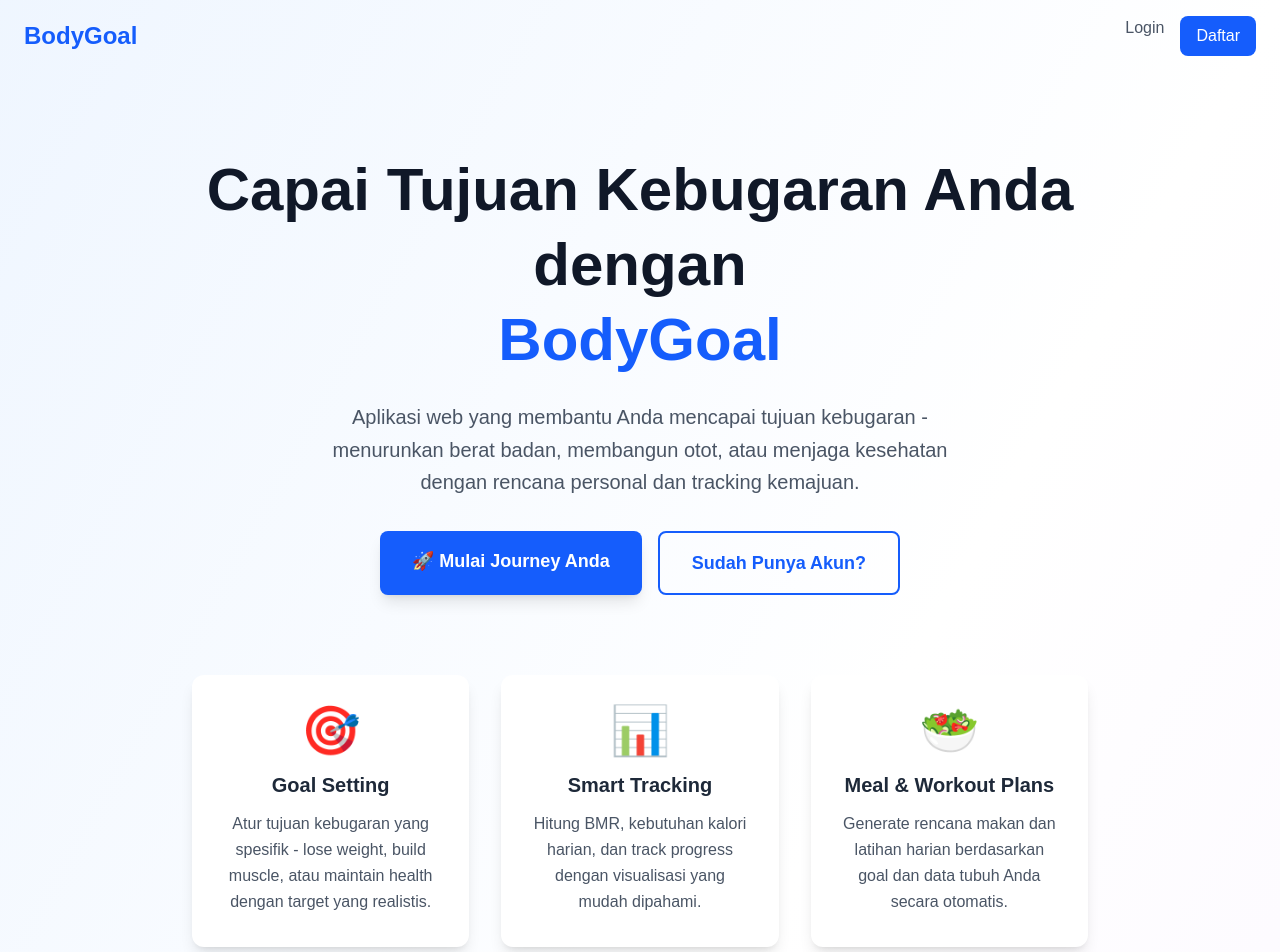
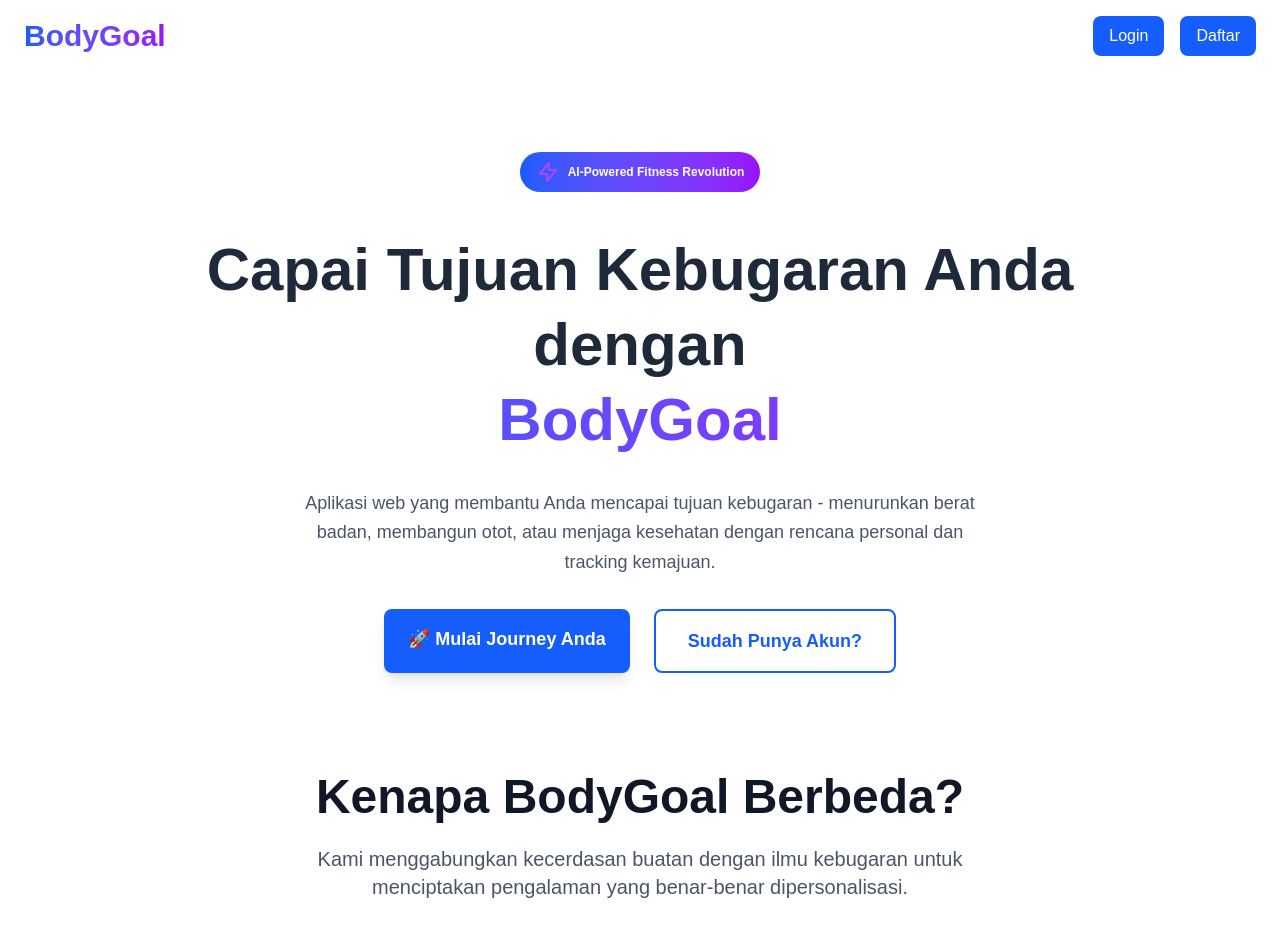
Before and after one commit to xzeonz/bodyGoal, a Next.js app: page / in a window 1280 px wide. Shown: the top 952 px of the page. Built offline with nearby package versions, Linux system fonts and the light colour scheme; no server answers; what arctic would draw is missing.

Commit message:
improve landing page

```diff
--- a/src/app/page.js
+++ b/src/app/page.js
@@ -3,16 +3,12 @@ import { redirect } from "next/navigation";
 
 export default async function Home() {
   const session = await getSession();
-
-  // Jika sudah login, cek onboarding dulu
   if (session?.user) {
     const { prisma } = await import("../lib/prisma");
     const userWithOnboarding = await prisma.user.findUnique({
       where: { id: session.user.id },
       include: { onboarding: true },
     });
-
-    // Redirect ke onboarding jika belum selesai, atau ke dashboard jika sudah
     if (!userWithOnboarding?.onboarding) {
       redirect("/onboarding");
     } else {
@@ -21,84 +17,138 @@ export default async function Home() {
   }
 
   return (
-    <div className="min-h-screen bg-gradient-to-br from-blue-50 via-white to-purple-50">
+    <div className="min-h-screen bg-white">
       {/* Navigation */}
-      <nav className="container mx-auto px-6 py-4 flex justify-between items-center">
-        <div className="text-2xl font-bold text-blue-600">BodyGoal</div>
+      <header className="container mx-auto px-6 py-4 flex justify-between items-center bg-white/10 backdrop-blur-md">
+        <div className="text-3xl font-bold bg-gradient-to-r from-blue-600 to-purple-600 bg-clip-text text-transparent">
+          BodyGoal
+        </div>
         <div className="flex gap-4">
-          <a href="/login" className="text-gray-600 hover:text-blue-600 transition">
+          <a
+            href="/login"
+            className="bg-blue-600 text-white px-4 py-2 rounded-lg hover:bg-blue-700 transition"
+          >
             Login
           </a>
-          <a href="/register" className="bg-blue-600 text-white px-4 py-2 rounded-lg hover:bg-blue-700 transition">
+          <a
+            href="/register"
+            className="bg-blue-600 text-white px-4 py-2 rounded-lg hover:bg-blue-700 transition"
+          >
             Daftar
           </a>
         </div>
-      </nav>
+      </header>
 
       {/* Hero Section */}
-      <div className="container mx-auto px-6 py-20">
+      <div className="mx-auto px-6 py-20">
         <div className="text-center max-w-4xl mx-auto">
-          <h1 className="text-5xl md:text-6xl font-bold text-gray-900 mb-6 leading-tight">
+          <div className="mb-8 flex justify-center">
+            <div className="inline-flex items-center rounded-full text-xs font-semibold border-transparent bg-primary hover:bg-primary/80 mb-2 bg-gradient-to-r from-blue-600 to-purple-600 text-white border-0 px-4 py-2">
+              <span className="inline-flex items-center">
+                {/* SVG Icon for lightning bolt */}
+                <svg
+                  className="h-6 w-6 mr-2 text-purple-500"
+                  fill="none"
+                  stroke="currentColor"
+                  viewBox="0 0 24 24"
+                  xmlns="http://www.w3.org/2000/svg"
+                >
+                  <path
+                    strokeLinecap="round"
+                    strokeLinejoin="round"
+                    strokeWidth="2"
+                    d="M13 10V3L4 14h7v7l9-11h-7z"
+                  ></path>
+                </svg>
+                AI-Powered Fitness Revolution
+              </span>
+            </div>
+          </div>
+          <h1 className="text-5xl md:text-6xl font-bold text-gray-800 mb-8 leading-tight">
             Capai Tujuan Kebugaran Anda dengan
-            <span className="text-blue-600 block">BodyGoal</span>
+            <span className="bg-gradient-to-r from-blue-600 to-purple-600 bg-clip-text text-transparent block">
+              BodyGoal
+            </span>
           </h1>
-          <p className="text-xl text-gray-600 mb-8 max-w-2xl mx-auto leading-relaxed">
-            Aplikasi web yang membantu Anda mencapai tujuan kebugaran - menurunkan berat badan,
-            membangun otot, atau menjaga kesehatan dengan rencana personal dan tracking kemajuan.
+          <p className="text-lg text-gray-600 mb-8 max-w-2xl mx-auto leading-relaxed">
+            Aplikasi web yang membantu Anda mencapai tujuan kebugaran -
+            menurunkan berat badan, membangun otot, atau menjaga kesehatan
+            dengan rencana personal dan tracking kemajuan.
           </p>
 
           {/* CTA Buttons */}
-          <div className="flex flex-col sm:flex-row gap-4 justify-center mb-16">
-            <a href="/register"
-               className="bg-blue-600 text-white px-8 py-4 rounded-lg text-lg font-semibold hover:bg-blue-700 transition shadow-lg">
+          <div className="flex flex-col sm:flex-row gap-6 justify-center mb-25">
+            <a
+              href="/register"
+              className="bg-blue-600 text-white px-6 py-4 rounded-lg text-lg font-semibold hover:bg-blue-700 transition shadow-lg"
+            >
               🚀 Mulai Journey Anda
             </a>
-            <a href="/login"
-               className="border-2 border-blue-600 text-blue-600 px-8 py-4 rounded-lg text-lg font-semibold hover:bg-blue-50 transition">
+            <a
+              href="/login"
+              className="border-2 border-blue-600 text-blue-600 px-8 py-4 rounded-lg text-lg font-semibold hover:bg-blue-50 transition"
+            >
               Sudah Punya Akun?
             </a>
           </div>
 
           {/* Features Grid */}
-          <div className="grid md:grid-cols-3 gap-8 mt-20">
-            <div className="bg-white p-8 rounded-xl shadow-lg hover:shadow-xl transition">
+          <div className="text-4xl md:text-5xl font-bold text-gray-900 mb-6">
+            Kenapa BodyGoal Berbeda?
+          </div>
+          <p className="text-xl text-gray-600 max-w-2xl mx-auto">
+            Kami menggabungkan kecerdasan buatan dengan ilmu kebugaran untuk
+            menciptakan pengalaman yang benar-benar dipersonalisasi.
+          </p>
+          <div className="grid md:grid-cols-3 gap-8 mt-20 ">
+            <div className="bg-gradient-to-r from-blue-400 to-purple-500 p-8 rounded-xl shadow-lg hover:shadow-xl transition">
               <div className="text-5xl mb-4">🎯</div>
-              <h3 className="text-xl font-semibold mb-3 text-gray-800">Goal Setting</h3>
-              <p className="text-gray-600 leading-relaxed">
-                Atur tujuan kebugaran yang spesifik - lose weight, build muscle, atau maintain health
-                dengan target yang realistis.
+              <h3 className="text-xl font-semibold mb-3 text-white">
+                Goal Setting
+              </h3>
+              <p className="text-white leading-relaxed">
+                Atur tujuan kebugaran yang spesifik - lose weight, build muscle,
+                atau maintain health dengan target yang realistis.
               </p>
             </div>
 
-            <div className="bg-white p-8 rounded-xl shadow-lg hover:shadow-xl transition">
+            <div className="bg-gradient-to-r from-blue-400 to-purple-500 p-8 rounded-xl shadow-lg hover:shadow-xl transition">
               <div className="text-5xl mb-4">📊</div>
-              <h3 className="text-xl font-semibold mb-3 text-gray-800">Smart Tracking</h3>
-              <p className="text-gray-600 leading-relaxed">
-                Hitung BMR, kebutuhan kalori harian, dan track progress dengan visualisasi
-                yang mudah dipahami.
+              <h3 className="text-xl font-semibold mb-3 text-white">
+                Smart Tracking
+              </h3>
+              <p className="text-white leading-relaxed">
+                Hitung BMR, kebutuhan kalori harian, dan track progress dengan
+                visualisasi yang mudah dipahami.
               </p>
             </div>
 
-            <div className="bg-white p-8 rounded-xl shadow-lg hover:shadow-xl transition">
+            <div className="bg-gradient-to-r from-blue-400 to-purple-500 p-8 rounded-xl shadow-lg hover:shadow-xl transition">
               <div className="text-5xl mb-4">🥗</div>
-              <h3 className="text-xl font-semibold mb-3 text-gray-800">Meal & Workout Plans</h3>
-              <p className="text-gray-600 leading-relaxed">
-                Generate rencana makan dan latihan harian berdasarkan goal dan data tubuh Anda
-                secara otomatis.
+              <h3 className="text-xl font-semibold mb-3 text-white">
+                Meal & Workout Plans
+              </h3>
+              <p className="text-white leading-relaxed">
+                Generate rencana makan dan latihan harian berdasarkan goal dan
+                data tubuh Anda secara otomatis.
               </p>
             </div>
           </div>
 
           {/* How It Works */}
           <div className="mt-24">
-            <h2 className="text-3xl font-bold text-gray-900 mb-12">Bagaimana Cara Kerjanya?</h2>
+            <h2 className="text-3xl font-bold text-gray-900 mb-12">
+              Bagaimana Cara Kerjanya?
+            </h2>
             <div className="grid md:grid-cols-4 gap-6">
               <div className="text-center">
                 <div className="bg-blue-100 w-16 h-16 rounded-full flex items-center justify-center mx-auto mb-4">
                   <span className="text-blue-600 font-bold text-xl">1</span>
                 </div>
                 <h4 className="font-semibold mb-2">Daftar & Login</h4>
-                <p className="text-sm text-gray-600">Buat akun dengan Google OAuth</p>
+                <p className="text-sm text-gray-600">
+                  Buat akun dengan Google OAuth
+                </p>
               </div>
 
               <div className="text-center">
@@ -106,7 +156,9 @@ export default async function Home() {
                   <span className="text-blue-600 font-bold text-xl">2</span>
                 </div>
                 <h4 className="font-semibold mb-2">Setup Goal</h4>
-                <p className="text-sm text-gray-600">Input data tubuh dan pilih tujuan</p>
+                <p className="text-sm text-gray-600">
+                  Input data tubuh dan pilih tujuan
+                </p>
               </div>
 
               <div className="text-center">
@@ -114,7 +166,9 @@ export default async function Home() {
                   <span className="text-blue-600 font-bold text-xl">3</span>
                 </div>
                 <h4 className="font-semibold mb-2">Get AI Plans</h4>
-                <p className="text-sm text-gray-600">Dapatkan rencana meal & workout dari AI</p>
+                <p className="text-sm text-gray-600">
+                  Dapatkan rencana meal & workout dari AI
+                </p>
               </div>
 
               <div className="text-center">
@@ -122,48 +176,75 @@ export default async function Home() {
                   <span className="text-blue-600 font-bold text-xl">4</span>
                 </div>
                 <h4 className="font-semibold mb-2">Track Progress</h4>
-                <p className="text-sm text-gray-600">Monitor kemajuan harian Anda</p>
+                <p className="text-sm text-gray-600">
+                  Monitor kemajuan harian Anda
+                </p>
               </div>
             </div>
           </div>
 
           {/* AI Integration Highlight */}
           <div className="mt-20 bg-gradient-to-r from-purple-100 to-blue-100 p-8 rounded-xl">
-            <h3 className="text-2xl font-bold text-gray-900 mb-4">🤖 AI-Powered Personal Coach</h3>
+            <h3 className="text-2xl font-bold text-gray-900 mb-4">
+              🤖 AI-Powered Personal Coach
+            </h3>
             <p className="text-gray-700 max-w-2xl mx-auto">
-              Dapatkan rencana makan dan latihan yang dipersonalisasi berdasarkan data tubuh,
-              goal, dan preferensi Anda. AI kami akan membuat plan harian yang sesuai dengan
-              kebutuhan kalori dan target kebugaran Anda.
+              Dapatkan rencana makan dan latihan yang dipersonalisasi
+              berdasarkan data tubuh, goal, dan preferensi Anda. AI kami akan
+              membuat plan harian yang sesuai dengan kebutuhan kalori dan target
+              kebugaran Anda.
             </p>
           </div>
 
           {/* Dashboard Preview */}
           <div className="mt-20">
-            <h2 className="text-3xl font-bold text-gray-900 mb-8">Dashboard Features</h2>
+            <h2 className="text-3xl font-bold text-gray-900 mb-8">
+              Dashboard Features
+            </h2>
             <div className="grid md:grid-cols-2 lg:grid-cols-3 gap-6">
               <div className="bg-white p-6 rounded-lg shadow-md">
-                <h4 className="font-semibold text-gray-800 mb-2">📈 Overview</h4>
-                <p className="text-sm text-gray-600">Lihat progress harian, kalori, dan achievement badge</p>
+                <h4 className="font-semibold text-gray-800 mb-2">
+                  📈 Overview
+                </h4>
+                <p className="text-sm text-gray-600">
+                  Lihat progress harian, kalori, dan achievement badge
+                </p>
               </div>
               <div className="bg-white p-6 rounded-lg shadow-md">
                 <h4 className="font-semibold text-gray-800 mb-2">🤖 AI Plan</h4>
-                <p className="text-sm text-gray-600">Generate meal & workout plans dengan AI</p>
+                <p className="text-sm text-gray-600">
+                  Generate meal & workout plans dengan AI
+                </p>
               </div>
               <div className="bg-white p-6 rounded-lg shadow-md">
-                <h4 className="font-semibold text-gray-800 mb-2">📊 Progress</h4>
-                <p className="text-sm text-gray-600">Track berat badan dan history perubahan</p>
+                <h4 className="font-semibold text-gray-800 mb-2">
+                  📊 Progress
+                </h4>
+                <p className="text-sm text-gray-600">
+                  Track berat badan dan history perubahan
+                </p>
               </div>
               <div className="bg-white p-6 rounded-lg shadow-md">
                 <h4 className="font-semibold text-gray-800 mb-2">🍽️ Meals</h4>
-                <p className="text-sm text-gray-600">Log makanan harian dan hitung kalori</p>
+                <p className="text-sm text-gray-600">
+                  Log makanan harian dan hitung kalori
+                </p>
               </div>
               <div className="bg-white p-6 rounded-lg shadow-md">
-                <h4 className="font-semibold text-gray-800 mb-2">💪 Workouts</h4>
-                <p className="text-sm text-gray-600">Track latihan dan durasi aktivitas</p>
+                <h4 className="font-semibold text-gray-800 mb-2">
+                  💪 Workouts
+                </h4>
+                <p className="text-sm text-gray-600">
+                  Track latihan dan durasi aktivitas
+                </p>
               </div>
               <div className="bg-white p-6 rounded-lg shadow-md">
-                <h4 className="font-semibold text-gray-800 mb-2">⚙️ Settings</h4>
-                <p className="text-sm text-gray-600">Atur profil dan preferensi personal</p>
+                <h4 className="font-semibold text-gray-800 mb-2">
+                  ⚙️ Settings
+                </h4>
+                <p className="text-sm text-gray-600">
+                  Atur profil dan preferensi personal
+                </p>
               </div>
             </div>
           </div>
@@ -175,13 +256,20 @@ export default async function Home() {
         <div className="container mx-auto px-6 text-center">
           <div className="text-2xl font-bold text-blue-400 mb-4">BodyGoal</div>
           <p className="text-gray-400 mb-6">
-            Transform your body, transform your life. Start your fitness journey today.
+            Transform your body, transform your life. Start your fitness journey
+            today.
           </p>
           <div className="flex justify-center gap-6">
-            <a href="/register" className="text-blue-400 hover:text-blue-300 transition">
+            <a
+              href="/register"
+              className="text-blue-400 hover:text-blue-300 transition"
+            >
               Get Started
             </a>
-            <a href="/login" className="text-gray-400 hover:text-white transition">
+            <a
+              href="/login"
+              className="text-gray-400 hover:text-white transition"
+            >
               Login
             </a>
           </div>
```
Also changed, not shown: src/app/dashboard/plan/page.js (+4 -15 lines).
